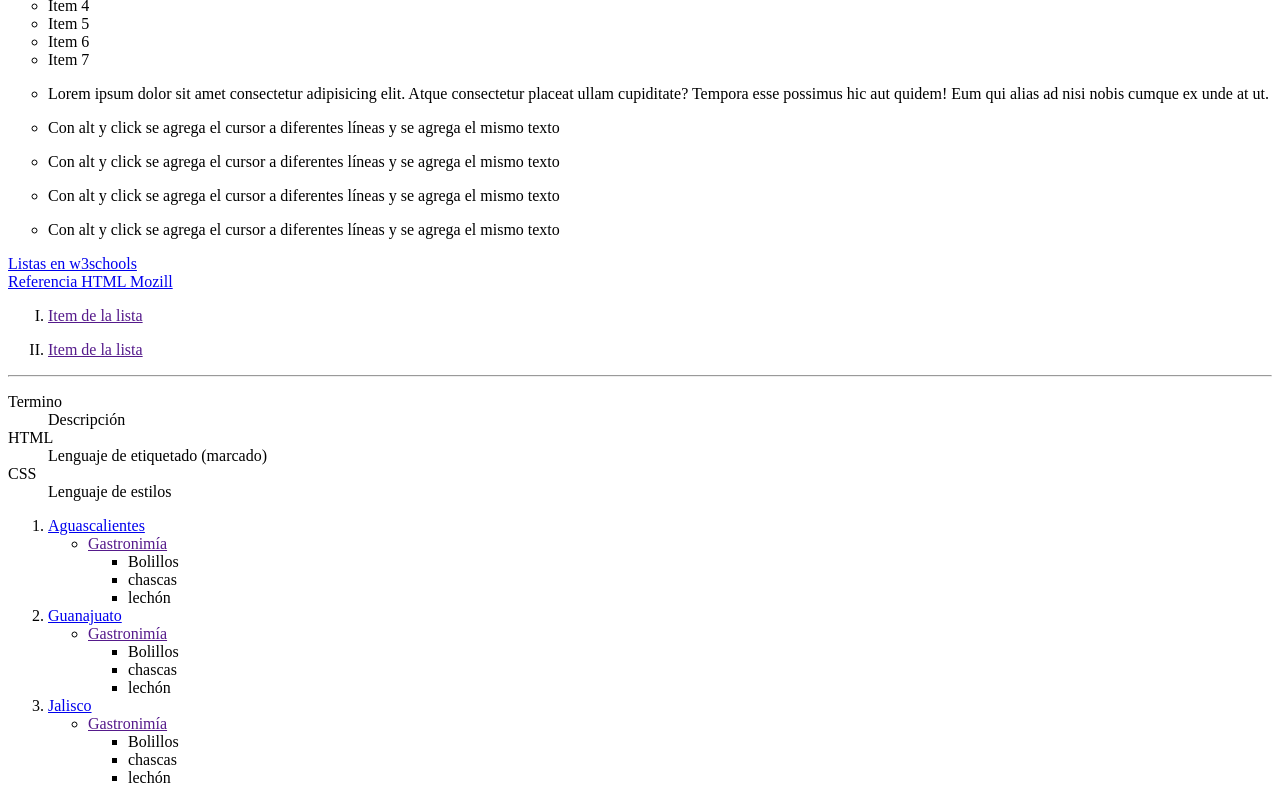
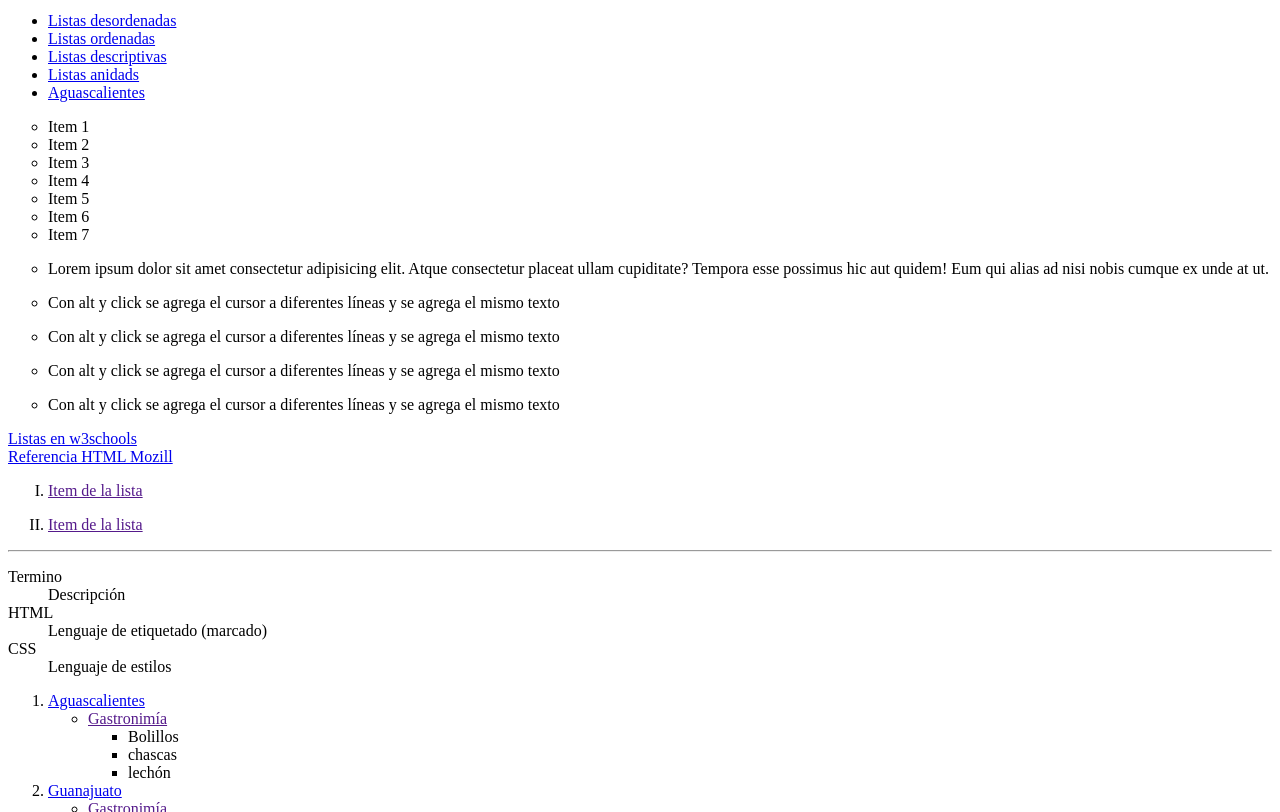
Before and after one commit to tiburonmartillo/html-practicas, a plain HTML site: page Práctica 3/Index.html in a window 1280 px wide. Shown: the part 137-949 px from the top of the page. Drawn offline with Linux system fonts and the light colour scheme.

Commit message:
Se agregaron id a elementos de la práctica 3 de listas

```diff
--- a/Práctica 3/Index.html
+++ b/Práctica 3/Index.html
@@ -8,9 +8,18 @@
   </head>
   <body>
     <h1>Listas HTML (Ordenadas y desordenasa)</h1>
+    <hr />
 
+    <h2>Listas</h2>
+    <ul>
+      <li><a href="#ul">Listas desordenadas</a></li>
+      <li><a href="#ol">Listas ordenadas</a></li>
+      <li><a href="#dl">Listas descriptivas</a></li>
+      <li><a href="#al">Listas anidads</a></li>
+      <li><a href="../Práctica 3/Páginas de estados/Aguascalientes.html#p3">Aguascalientes</a></li>
+    </ul>
     <!-- Listas listas desordenadqs-->
-    <ul style="list-style-type:circle;">
+    <ul id="ul" style="list-style-type:circle;">
       <li>Item 1</li>
       <li>Item 2</li>
       <li>Item 3</li>
@@ -52,47 +61,25 @@
     </ul>
 
     <a href="https://www.w3schools.com/html/html_lists.asp">
-        Listas en w3schools</a>
+      Listas en w3schools</a
+    >
     <br />
     <a href="https://developer.mozilla.org/es/docs/Web/HTML/Referencia"
-        >Referencia HTML Mozill</a>
+      >Referencia HTML Mozill</a
+    >
 
-      <ol type="I">
     <!--Listas ordenadas-->
+    <ol id="ol" type="I">
       <li>
         <p><a href="">Item de la lista </a></p>
       </li>
       <li>
         <p><a href="">Item de la lista </a></p>
       </li>
-        <!-- <li>
-          <p><a href="">Item de la lista </a></p>
-        </li>
-        <li>
-          <p><a href="">Item de la lista </a></p>
-        </li>
-        <li>
-          <p><a href="">Item de la lista </a></p>
-        </li>
-        <li>
-          <p><a href="">Item de la lista </a></p>
-        </li>
-        <li>
-          <p><a href="">Item de la lista </a></p>
-        </li>
-        <li>
-          <p><a href="">Item de la lista </a></p>
-        </li>
-        <li>
-          <p><a href="">Item de la lista </a></p>
-        </li>
-        <li>
-          <p><a href="">Item de la lista </a></p>
-        </li> -->
     </ol>
-<hr>
+    <hr />
     <!-- Listas descriptivas-->
-<dl>
+    <dl id="dl" >
       <dt>Termino</dt>
       <dd>Descripción</dd>
       <dt>HTML</dt>
@@ -103,33 +90,44 @@
 
     <!-- Listas anidadas -->
 
-<ol>
-    <li> <a href="../Práctica 3/Páginas de estados/aguascalientes.html">Aguascalientes</a>
+    <ol id="al" >
+      <li>
+        <a href="../Práctica 3/Páginas de estados/aguascalientes.html"
+          >Aguascalientes</a
+        >
         <ul>
           <li><a href="">Gastronimía</a></li>
-            <ul><li>Bolillos</li>
+          <ul>
+            <li>Bolillos</li>
             <li>chascas</li>
-            <li>lechón</li></ul>
+            <li>lechón</li>
+          </ul>
         </ul>
       </li>
-    <li> <a href="../Práctica 3/Páginas de estados/Guanajuato.html">Guanajuato</a>
+      <li>
+        <a href="../Práctica 3/Páginas de estados/Guanajuato.html"
+          >Guanajuato</a
+        >
         <ul>
           <li><a href="">Gastronimía</a></li>
-            <ul><li>Bolillos</li>
+          <ul>
+            <li>Bolillos</li>
             <li>chascas</li>
-            <li>lechón</li></ul>
+            <li>lechón</li>
+          </ul>
         </ul>
       </li>
-    <li> <a href="../Práctica 3/Páginas de estados/Jalisco.html">Jalisco</a>
+      <li>
+        <a href="../Práctica 3/Páginas de estados/Jalisco.html">Jalisco</a>
         <ul>
           <li><a href="">Gastronimía</a></li>
-            <ul><li>Bolillos</li>
+          <ul>
+            <li>Bolillos</li>
             <li>chascas</li>
-            <li>lechón</li></ul>
+            <li>lechón</li>
+          </ul>
         </ul>
       </li>
     </ol>
-
-
   </body>
 </html>
```
Also changed, not shown: Práctica 3/Páginas de estados/Aguascalientes.html (+4 -0 lines). Lines whose indentation alone changed are shown as unchanged.
